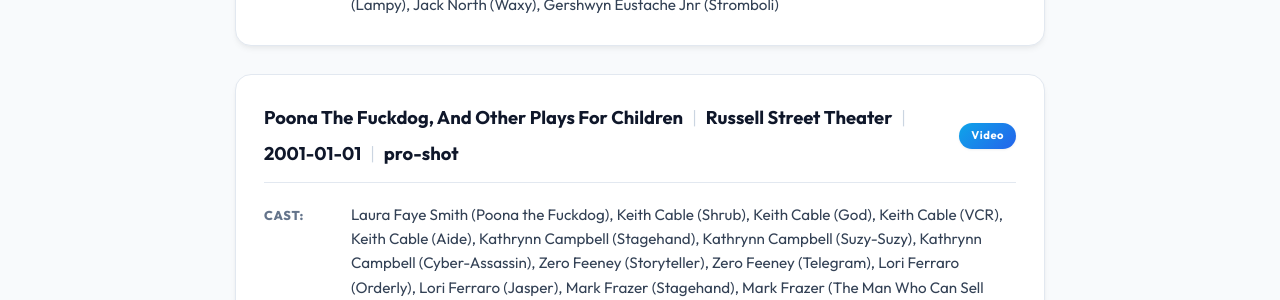
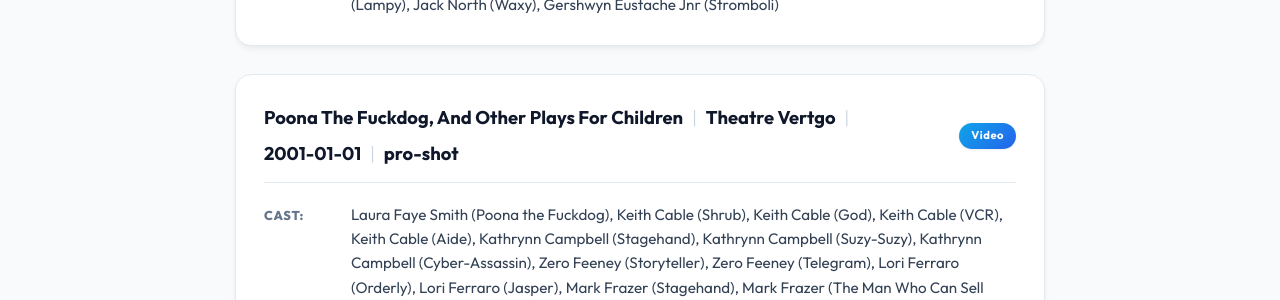
Before and after one commit to DireSpider/direspider.github.io, a Jekyll site: the page built from wants/index.html, in a window 1280 px wide and 900 px high, scrolled down 13508 px. Shown: the part 154-454 px from the top of the window. Built offline with Jekyll 4.4.1, drawn with Linux system fonts in a browser that asks for light colours.

Commit message:
update my wants include html

```diff
--- a/_includes/wants.html
+++ b/_includes/wants.html
@@ -1589,7 +1589,7 @@
           <div class="header-info">
             <span>Poona The Fuckdog, And Other Plays For Children</span>
             <span class="separator">|</span>
-            <span>Russell Street Theater</span>
+            <span>Theatre Vertgo</span>
             <span class="separator">|</span>
             <span>2001-01-01</span>
             <span class="separator">|</span>
```
